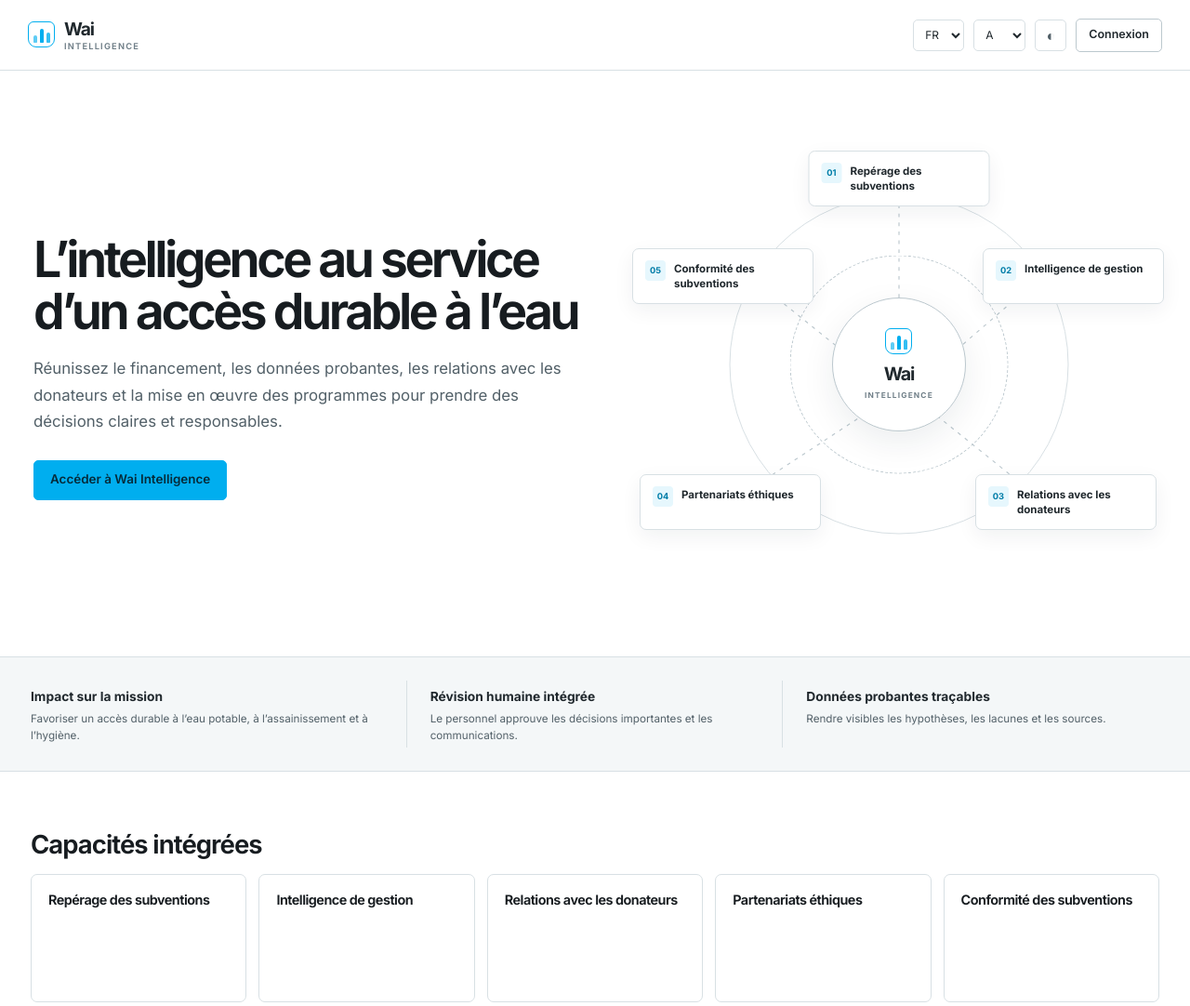
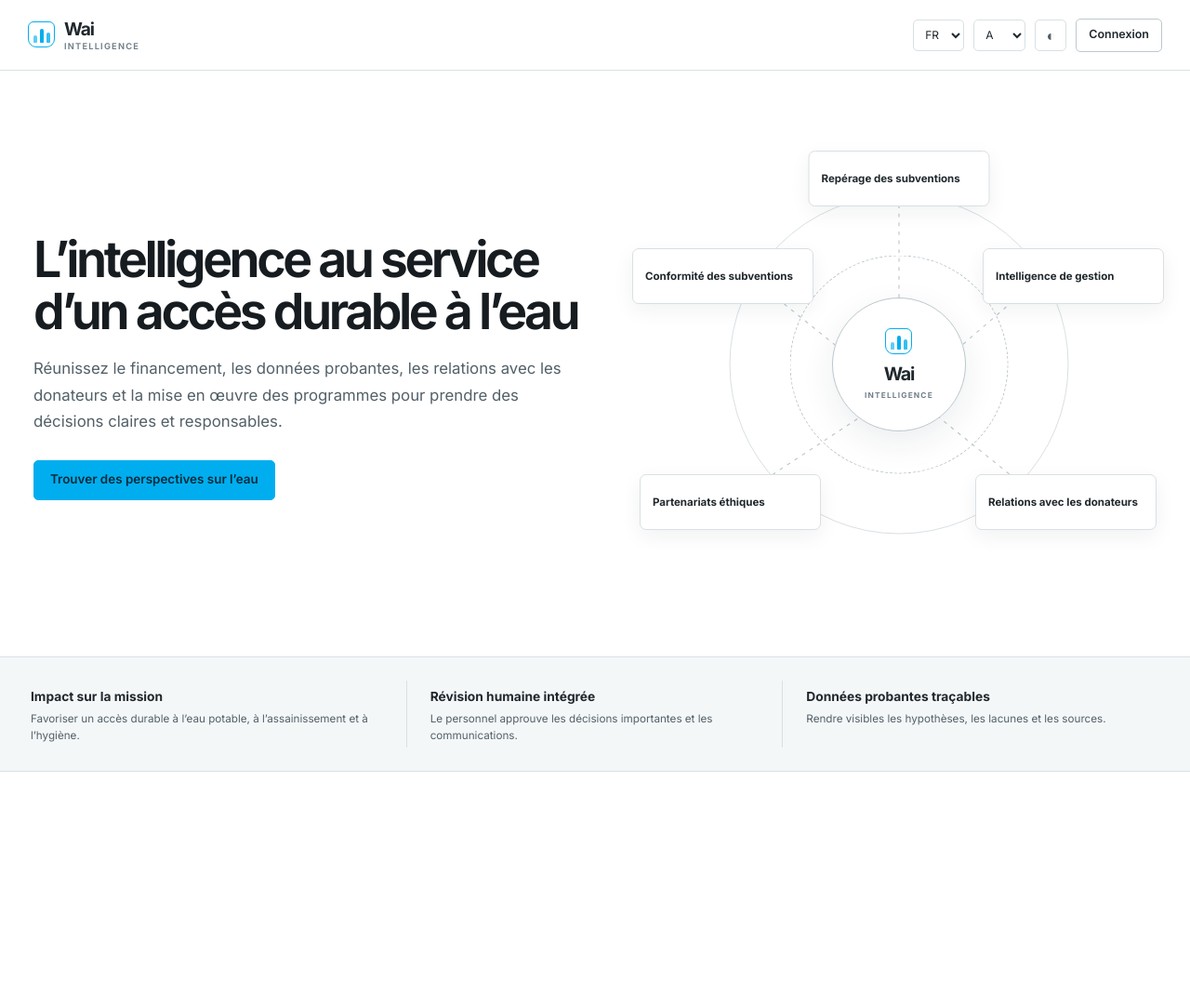
Before and after one commit to edimaudo/wai-Intelligence, a FastAPI app: page / in a window 1280 px wide. Shown: the whole page at 93% size. After the commit the page ends 830 px from the top, so only its background shows below. Run offline with FastAPI, Linux system fonts and the light colour scheme; the visitor is signed in with stand-in values (Sample User, id 1).

Commit message:
Add files via upload

```diff
--- a/app.py
+++ b/app.py
@@ -90,9 +90,8 @@
         "small": "Small", "medium": "Medium", "large": "Large", "back": "Back",
         "dashboard": "Overview", "mission": "Intelligence for lasting water access",
         "landing_subtitle": "Bring funding, evidence, donor relationships and programme delivery together for clearer, accountable decisions.",
-        "open_workspace": "Access Wai Intelligence", "see_how": "Explore the workflow",
-        "built_for": "Built around WaterAid Canada’s operating realities",
-        "core_pillars": "Connected capabilities", "mission_impact": "Mission impact",
+        "open_workspace": "Find water insights",
+        "mission_impact": "Mission impact",
         "human_review": "Human review by design", "source_trace": "Evidence you can trace",
         "five_modules": "Five connected work areas", "workflow_label": "Shared decision workflow",
         "frame": "Frame", "diagnose": "Diagnose", "explore": "Explore", "decide": "Decide", "act": "Act",
@@ -165,9 +164,8 @@
         "small": "Petite", "medium": "Moyenne", "large": "Grande", "back": "Retour",
         "dashboard": "Vue d’ensemble", "mission": "L’intelligence au service d’un accès durable à l’eau",
         "landing_subtitle": "Réunissez le financement, les données probantes, les relations avec les donateurs et la mise en œuvre des programmes pour prendre des décisions claires et responsables.",
-        "open_workspace": "Accéder à Wai Intelligence", "see_how": "Explorer le processus",
-        "built_for": "Conçu pour les réalités opérationnelles de WaterAid Canada",
-        "core_pillars": "Capacités intégrées", "mission_impact": "Impact sur la mission",
+        "open_workspace": "Trouver des perspectives sur l’eau",
+        "mission_impact": "Impact sur la mission",
         "human_review": "Révision humaine intégrée", "source_trace": "Données probantes traçables",
         "five_modules": "Cinq domaines interconnectés", "workflow_label": "Processus décisionnel commun",
         "frame": "Cadrer", "diagnose": "Analyser", "explore": "Explorer", "decide": "Décider", "act": "Agir",
@@ -384,11 +382,39 @@
     return datetime.now(timezone.utc).isoformat(timespec="seconds")
 
 
+# Initial credentials are generated for this packaged prototype. Passwords are not
+# stored in source; password.md contains the corresponding one-time handoff details.
+DEFAULT_LOGIN_RECORDS: dict[str, dict[str, str]] = {
+    "wai.admin@wai.local": {
+        "role": "admin",
+        "salt": "45ee4bb262fa609985affc43cebedccc",
+        "password_hash": "a1d4a657303cc97c6e1cb28ce56f6c288daa121b2f69d599a679696ffafc16ef",
+    },
+    "wai.staff@wai.local": {
+        "role": "main_user",
+        "salt": "1d8f457fa2ec8c1c909d26363a6ddef9",
+        "password_hash": "b13f0a598a63db8fabfeb16cd22355d562e8132426fff6e482ec6f9924b36705",
+    },
+}
+
+
+def _default_users() -> dict[str, dict[str, Any]]:
+    now = _utc_now()
+    return {
+        email: {
+            "email": email, "role": record["role"], "status": "active",
+            "salt": record["salt"], "password_hash": record["password_hash"],
+            "created_at": now, "is_generated_default": True,
+        }
+        for email, record in DEFAULT_LOGIN_RECORDS.items()
+    }
+
+
 def _seed_state() -> dict[str, Any]:
     return {
-        # No pre-created credentials. The first administrator creates an account
-        # through the one-time setup screen; that administrator can create staff accounts.
-        "users": {},
+        # Package includes one administrator and one staff login. Additional staff
+        # accounts can be created or revoked by the administrator.
+        "users": _default_users(),
         "opportunities": OFFICIAL_OPPORTUNITIES,
         "metrics": SAMPLE_METRICS,
         "donors": SAMPLE_DONORS,
@@ -485,8 +511,12 @@
             # Drop all seeded credentials from previous versions, including the old demo admin.
             users.pop(email, None)
             changed = True
-    # Never manufacture an administrator or password from environment defaults.
-    # Existing accounts are preserved; a first administrator is created explicitly at /setup.
+    # Ensure the two packaged login records are present in already-created state rows.
+    # Existing entries (including revoked accounts) are not overwritten.
+    for email, record in _default_users().items():
+        if email not in users:
+            users[email] = record
+            changed = True
     if changed:
         store.save(state)
     return state
@@ -797,44 +827,20 @@
     return render(request, "landing.html", {"modules": MODULES})
 
 
-def _has_admin(state: dict[str, Any]) -> bool:
-    return any(record.get("role") == "admin" and record.get("status") == "active" for record in state.get("users", {}).values())
-
-
-@app.get("/setup", response_class=HTMLResponse)
-async def setup_page(request: Request) -> Any:
-    state = _repair_state(store.load())
-    if _has_admin(state):
-        return RedirectResponse("/login", status_code=303)
-    return render(request, "setup.html", {"setup_error": request.query_params.get("error", "")})
+@app.get("/setup")
+async def legacy_setup_redirect() -> RedirectResponse:
+    """Retain compatibility for old bookmarks without exposing account setup."""
+    return RedirectResponse("/login", status_code=303)
 
 
 @app.post("/setup", dependencies=[Depends(csrf_guard)])
-async def setup_admin(request: Request) -> RedirectResponse:
-    state = _repair_state(store.load())
-    if _has_admin(state):
-        return RedirectResponse("/login", status_code=303)
-    form = await request.form()
-    email = str(form.get("username", "")).strip().lower()
-    password = str(form.get("password", ""))
-    confirmation = str(form.get("password_confirmation", ""))
-    if "@" not in email or len(password) < 8 or password != confirmation:
-        return RedirectResponse("/setup?error=invalid", status_code=303)
-    state["users"][email] = {"email": email, "role": "admin", "status": "active", **_hash_password(password), "created_at": _utc_now(), "is_seed": False}
-    if not store.save(state) and store._db_configured:
-        # Do not report setup success if configured shared storage failed.
-        state["users"].pop(email, None)
-        store._memory = state
-        return RedirectResponse("/setup?error=storage", status_code=303)
-    return RedirectResponse("/login?notice=setup", status_code=303)
+async def legacy_setup_post_redirect() -> RedirectResponse:
+    return RedirectResponse("/login", status_code=303)
 
 
 @app.get("/login", response_class=HTMLResponse)
 async def login_page(request: Request) -> Any:
-    state = _repair_state(store.load())
-    if not _has_admin(state):
-        return RedirectResponse("/setup", status_code=303)
-    user = authenticated_user(request, state)
+    user = authenticated_user(request)
     if user:
         return RedirectResponse("/app", status_code=303)
     return render(request, "login.html", {})
@@ -846,8 +852,6 @@
     email = str(form.get("username", "")).strip().lower()
     password = str(form.get("password", ""))
     state = _repair_state(store.load())
-    if not _has_admin(state):
-        return RedirectResponse("/setup", status_code=303)
     user = state.get("users", {}).get(email)
     if not user or user.get("status") != "active" or not _verify_password(password, user):
         return RedirectResponse("/login?error=invalid", status_code=303)
--- a/public/static/styles.css
+++ b/public/static/styles.css
@@ -338,8 +338,7 @@
 .visual-center .brand-symbol { margin-bottom: 7px; }
 .visual-center strong { color: var(--ink); font-size: 1.23rem; letter-spacing: -.06em; }
 .visual-center small { margin-top: 2px; color: var(--ink-muted); font-size: .52rem; font-weight: 700; letter-spacing: .14em; }
-.visual-node { position: absolute; z-index: 4; display: flex; align-items: flex-start; gap: 9px; width: 195px; min-height: 60px; padding: 12px 13px; border: 1px solid var(--line); border-radius: 7px; background: var(--surface); box-shadow: 0 7px 22px rgba(20,40,50,.06); }
-.node-number { display: flex; align-items: center; justify-content: center; flex: 0 0 22px; width: 22px; height: 22px; border-radius: 4px; background: var(--cyan-soft); color: var(--cyan-deep); font-size: .58rem; font-weight: 700; }
+.visual-node { position: absolute; z-index: 4; display: flex; align-items: center; width: 195px; min-height: 60px; padding: 12px 13px; border: 1px solid var(--line); border-radius: 7px; background: var(--surface); box-shadow: 0 7px 22px rgba(20,40,50,.06); }
 .visual-node strong { padding-top: 2px; color: var(--ink); font-size: .72rem; line-height: 1.35; }
 .node-one { top: 10px; left: 50%; transform: translateX(-50%); }
 .node-two { top: 115px; right: -5px; }
@@ -353,14 +352,8 @@
 .principles-strip > div:last-child { border-right: 0; }
 .principles-strip strong { font-size: .86rem; }
 .principles-strip p { margin: 5px 0 0; font-size: .73rem; }
-.landing-section { padding: 72px 0 4px; }
 .section-heading h2 { font-size: 1.72rem; }
 .section-heading > p { max-width: 490px; }
-.capabilities-section { padding-top: 62px; }
-.capability-grid { display: grid; grid-template-columns: repeat(5,minmax(0,1fr)); gap: 13px; }
-.capability-card { min-height: 138px; padding: 18px; border: 1px solid var(--line); border-radius: 7px; background: var(--surface); }
-.capability-card h3 { font-size: .9rem; margin-bottom: 8px; }
-.capability-card p { margin-bottom: 0; font-size: .76rem; line-height: 1.5; }
 
 
 .login-layout { display: grid; grid-template-columns: minmax(0,1fr) minmax(370px,.8fr); align-items: center; gap: clamp(40px,8vw,120px); min-height: calc(100vh - 76px); max-width: 1120px; margin: 0 auto; padding: 45px 0; }
@@ -373,13 +366,6 @@
 .login-card-heading { margin-bottom: 21px; }
 .login-card-heading h2 { font-size: 1.65rem; }
 .login-card-heading p { margin-bottom: 0; font-size: .78rem; }
-.demo-credentials { margin-top: 25px; padding-top: 19px; border-top: 1px solid var(--line); }
-.demo-header { display: flex; align-items: center; justify-content: space-between; margin-bottom: 11px; }
-.demo-header strong { font-size: .8rem; }
-.credential-row { display: grid; grid-template-columns: 1fr; gap: 4px; padding: 10px 0; border-bottom: 1px solid var(--line); }
-.credential-row > span { margin-bottom: 3px; color: var(--ink-secondary); font-size: .71rem; font-weight: 650; }
-.credential-row code { overflow-wrap: anywhere; color: var(--ink); font-size: .72rem; }
-.inline-warning { margin: 12px 0 0; color: var(--warning); font-size: .68rem; }
 
 @media (max-width: 1240px) {
   .sidebar { width: 225px; }
@@ -409,7 +395,6 @@
   .admin-layout { grid-template-columns: minmax(0,1fr); }
   .landing-hero { grid-template-columns: minmax(0,1fr); padding-top: 45px; }
   .hero-copy { max-width: 740px; }
-  .capability-grid { grid-template-columns: repeat(3,minmax(0,1fr)); }
   .hero-visual { max-width: 610px; min-height: 460px; margin: 0 auto; }
   .principles-strip { margin-left: calc((min(100vw - 66px, 1330px) - 100vw)/2); margin-right: calc((min(100vw - 66px, 1330px) - 100vw)/2); }
   .login-layout { max-width: 900px; gap: 45px; }
@@ -463,9 +448,8 @@
   .orbit-small { width: 180px; height: 180px; }
   .visual-center { width: 115px; height: 115px; }
   .visual-center .brand-symbol { transform: scale(.83); margin-bottom: 1px; }
-  .visual-node { width: 155px; min-height: 51px; padding: 8px; gap: 7px; }
+  .visual-node { width: 155px; min-height: 51px; padding: 8px; }
   .visual-node strong { font-size: .62rem; }
-  .node-number { flex-basis: 20px; width: 20px; height: 20px; font-size: .53rem; }
   .node-one { top: 0; }
   .node-two { top: 87px; right: -26px; }
   .node-three { right: -23px; bottom: 20px; }
@@ -475,9 +459,6 @@
   .principles-strip > div, .principles-strip > div:first-child { padding: 12px 0; border-right: 0; border-bottom: 1px solid var(--line); }
   .principles-strip > div:last-child { border-bottom: 0; }
   .principles-strip p { margin-bottom: 0; }
-  .landing-section { padding-top: 49px; }
-  .capability-grid { grid-template-columns: 1fr; }
-  .capability-card { min-height: 0; }
   .login-layout { grid-template-columns: 1fr; gap: 30px; min-height: 0; padding: 42px 0; }
   .login-intro h1 { font-size: 2.15rem; }
   .login-value-list { margin-top: 22px; }
--- a/templates/landing.html
+++ b/templates/landing.html
@@ -9,11 +9,11 @@
   </div>
   <div class="hero-visual" aria-label="{{ t.workflow_illustration_aria }}">
     <div class="orbit orbit-large"></div><div class="orbit orbit-small"></div><div class="visual-center"><span class="brand-symbol large"><span></span><span></span><span></span></span><strong>Wai</strong><small>INTELLIGENCE</small></div>
-    <div class="visual-node node-one"><span class="node-number">01</span><strong>{{ t.prospecting }}</strong></div>
-    <div class="visual-node node-two"><span class="node-number">02</span><strong>{{ t.reporting }}</strong></div>
-    <div class="visual-node node-three"><span class="node-number">03</span><strong>{{ t.stewardship }}</strong></div>
-    <div class="visual-node node-four"><span class="node-number">04</span><strong>{{ t.due_diligence }}</strong></div>
-    <div class="visual-node node-five"><span class="node-number">05</span><strong>{{ t.compliance }}</strong></div>
+    <div class="visual-node node-one"><strong>{{ t.prospecting }}</strong></div>
+    <div class="visual-node node-two"><strong>{{ t.reporting }}</strong></div>
+    <div class="visual-node node-three"><strong>{{ t.stewardship }}</strong></div>
+    <div class="visual-node node-four"><strong>{{ t.due_diligence }}</strong></div>
+    <div class="visual-node node-five"><strong>{{ t.compliance }}</strong></div>
     <svg class="visual-connectors" viewBox="0 0 560 500" aria-hidden="true"><path d="M280 245 L280 70"/><path d="M314 260 L447 145"/><path d="M307 295 L425 390"/><path d="M250 300 L113 390"/><path d="M248 260 L105 145"/></svg>
   </div>
 </section>
@@ -22,29 +22,4 @@
   <div><strong>{{ t.human_review }}</strong><p>{{ 'Le personnel approuve les décisions importantes et les communications.' if lang == 'fr' else 'People approve consequential decisions and communications.' }}</p></div>
   <div><strong>{{ t.source_trace }}</strong><p>{{ 'Rendre visibles les hypothèses, les lacunes et les sources.' if lang == 'fr' else 'Make assumptions, gaps and source material visible.' }}</p></div>
 </section>
-<section class="landing-section capabilities-section">
-  <div class="section-heading"><div><h2>{{ t.core_pillars }}</h2></div></div>
-  {% if lang == 'fr' %}
-    {% set capability_copy = {
-      'prospecting': 'Repérer les possibilités de financement.',
-      'reporting': 'Produire des rapports traçables à partir des données.',
-      'stewardship': 'Planifier les relations et suivis avec les donateurs.',
-      'due_diligence': 'Examiner les preuves publiques et les risques.',
-      'compliance': 'Suivre les conditions, budgets et rapports de subvention.'
-    } %}
-  {% else %}
-    {% set capability_copy = {
-      'prospecting': 'Identify relevant funding opportunities.',
-      'reporting': 'Turn data into traceable reporting.',
-      'stewardship': 'Plan donor engagement and follow-up.',
-      'due_diligence': 'Review public evidence and partnership risks.',
-      'compliance': 'Track grant terms, budgets and reporting.'
-    } %}
-  {% endif %}
-  <div class="capability-grid">
-    {% for slug, mod in modules.items() %}
-    <article class="capability-card"><h3>{{ t[mod.nav] }}</h3><p>{{ capability_copy[slug] }}</p></article>
-    {% endfor %}
-  </div>
-</section>
 {% endblock %}
```
Also changed, not shown: password.md (added, +12 -0 lines), tests/test_app.py (+57 -49 lines).
